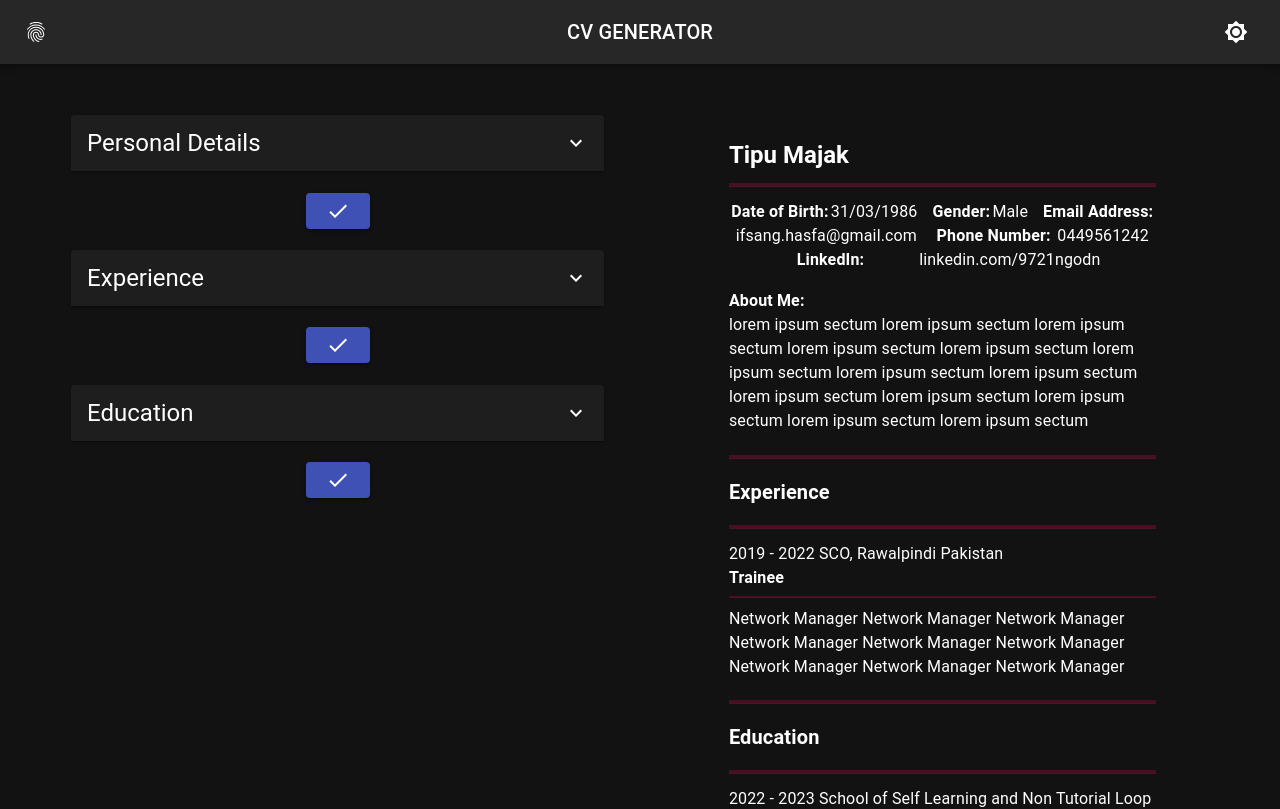
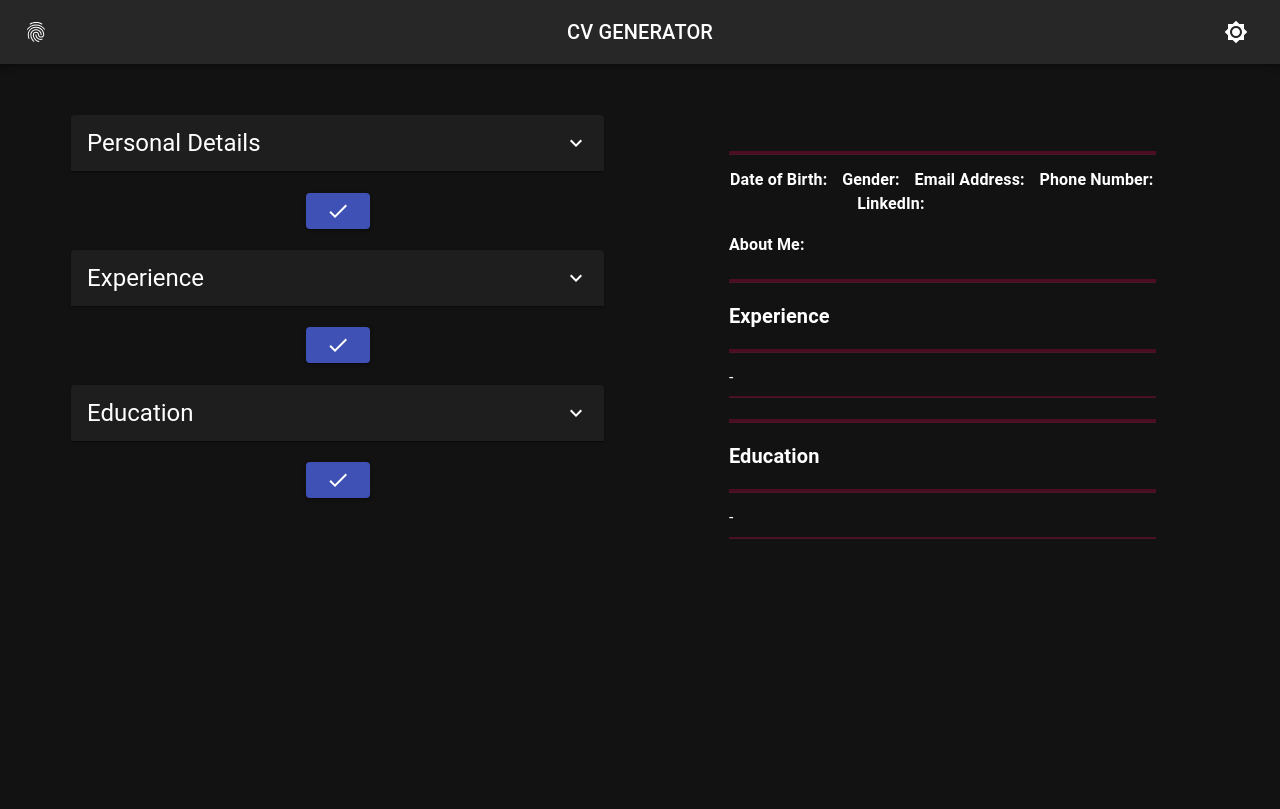
Before and after one commit to Tipu1996/CV-Generator, a React (Vite) app: page / in a window 1280 px wide. Shown: the top 809 px of the page. Built offline with nearby package versions, Linux system fonts and the light colour scheme.

Commit message:
cv generated using userInput

```diff
--- a/src/components/CvBody.jsx
+++ b/src/components/CvBody.jsx
@@ -1,4 +1,4 @@
-import { Box, Divider } from "@mui/material";
+import { Box } from "@mui/material";
 import PersonalPart from "./PersonalPart";
 import ExperiencePart from "./ExperiencePart";
 import EducationPart from "./EducationPart";
@@ -7,9 +7,8 @@ const CvBody = ({ formData }) => {
 	return (
 		<Box margin={"10%"}>
 			<PersonalPart personalInput={formData.personalInput} />
-
-			<ExperiencePart />
-			<EducationPart />
+			<ExperiencePart experience={formData.experience} />
+			<EducationPart education={formData.education} />
 		</Box>
 	);
 };
--- a/src/components/Education.jsx
+++ b/src/components/Education.jsx
@@ -21,12 +21,12 @@ const requiredInfo = [
 	},
 
 	{
-		state: "startingYear",
+		state: "startYear",
 		label: "Starting Year",
 		multiLine: false,
 	},
 	{
-		state: "endingYear",
+		state: "endYear",
 		label: "Starting Year",
 		multiLine: false,
 	},
--- a/src/components/EducationPart.jsx
+++ b/src/components/EducationPart.jsx
@@ -2,23 +2,24 @@ import { Box, Divider } from "@mui/material";
 import Typography from "@mui/material/Typography";
 import { useState } from "react";
 
-const EducationPart = () => {
-	const [experience, setExperience] = useState({
-		position: "Trainee",
-		company: "SCO, Rawalpindi Pakistan",
-		startYear: 2019,
-		endYear: 2022,
-		jobDescription:
-			"Network Manager Network Manager Network Manager Network Manager Network Manager Network Manager Network Manager Network Manager Network Manager",
-	});
-	const [education, setEducation] = useState({
-		school: "School of Self Learning and Non Tutorial Loop",
-		city: "Housten, Texas",
-		field: "TraineeShip",
-		startYear: 2022,
-		endYear: 2023,
-		gpa: "3/3",
-	});
+const EducationPart = ({ education }) => {
+	// const [experience, setExperience] = useState({
+	// 	position: "Trainee",
+	// 	company: "SCO, Rawalpindi Pakistan",
+	// 	startYear: 2019,
+	// 	endYear: 2022,
+	// 	jobDescription:
+	// 		"Network Manager Network Manager Network Manager Network Manager Network Manager Network Manager Network Manager Network Manager Network Manager",
+	// });
+	// const [education, setEducation] = useState({
+	// 	school: "School of Self Learning and Non Tutorial Loop",
+	// 	city: "Housten, Texas",
+	// 	field: "TraineeShip",
+	// 	startYear: 2022,
+	// 	endYear: 2023,
+	// 	gpa: "3/3",
+	// });
+	console.log(education);
 	return (
 		<Box>
 			<Typography
@@ -53,7 +54,7 @@ const EducationPart = () => {
 					marginBottom: "2%",
 				}}
 			/>
-			<Typography variant="body1">{experience.jobDescription}</Typography>
+			<Typography variant="body1">{education.gpa}</Typography>
 		</Box>
 	);
 };
--- a/src/components/ExperiencePart.jsx
+++ b/src/components/ExperiencePart.jsx
@@ -2,15 +2,15 @@ import { Box, Divider } from "@mui/material";
 import Typography from "@mui/material/Typography";
 import { useState } from "react";
 
-const ExperiencePart = () => {
-	const [experience, setExperience] = useState({
-		position: "Trainee",
-		company: "SCO, Rawalpindi Pakistan",
-		startYear: 2019,
-		endYear: 2022,
-		jobDescription:
-			"Network Manager Network Manager Network Manager Network Manager Network Manager Network Manager Network Manager Network Manager Network Manager",
-	});
+const ExperiencePart = ({ experience }) => {
+	// const [experience, setExperience] = useState({
+	// 	position: "Trainee",
+	// 	company: "SCO, Rawalpindi Pakistan",
+	// 	startYear: 2019,
+	// 	endYear: 2022,
+	// 	jobDescription:
+	// 		"Network Manager Network Manager Network Manager Network Manager Network Manager Network Manager Network Manager Network Manager Network Manager",
+	// });
 	return (
 		<Box>
 			<Typography
--- a/src/components/PersonalPart.jsx
+++ b/src/components/PersonalPart.jsx
@@ -2,18 +2,18 @@ import { Box, Divider } from "@mui/material";
 import Typography from "@mui/material/Typography";
 import { useState } from "react";
 
-const PersonalPart = () => {
-	const [personalInput, setPersonalInput] = useState({
-		firstName: "Tipu",
-		lastName: "Majak",
-		dateOfBirth: "31/03/1986",
-		gender: "Male",
-		phoneNumber: "0449561242",
-		emailAddress: "ifsang.hasfa@gmail.com",
-		linkedIn: "linkedin.com/9721ngodn",
-		aboutMe:
-			"lorem ipsum sectum lorem ipsum sectum lorem ipsum sectum lorem ipsum sectum lorem ipsum sectum lorem ipsum sectum lorem ipsum sectum lorem ipsum sectum lorem ipsum sectum lorem ipsum sectum lorem ipsum sectum lorem ipsum sectum lorem ipsum sectum",
-	});
+const PersonalPart = ({ personalInput }) => {
+	// const [personalInput, setPersonalInput] = useState({
+	// 	firstName: "Tipu",
+	// 	lastName: "Majak",
+	// 	dateOfBirth: "31/03/1986",
+	// 	gender: "Male",
+	// 	phoneNumber: "0449561242",
+	// 	emailAddress: "ifsang.hasfa@gmail.com",
+	// 	linkedIn: "linkedin.com/9721ngodn",
+	// 	aboutMe:
+	// 		"lorem ipsum sectum lorem ipsum sectum lorem ipsum sectum lorem ipsum sectum lorem ipsum sectum lorem ipsum sectum lorem ipsum sectum lorem ipsum sectum lorem ipsum sectum lorem ipsum sectum lorem ipsum sectum lorem ipsum sectum lorem ipsum sectum",
+	// });
 	return (
 		<Box>
 			<Typography
```
